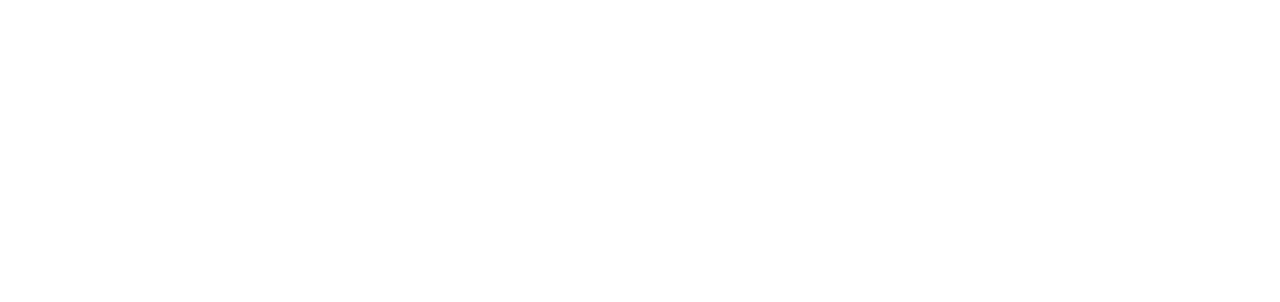
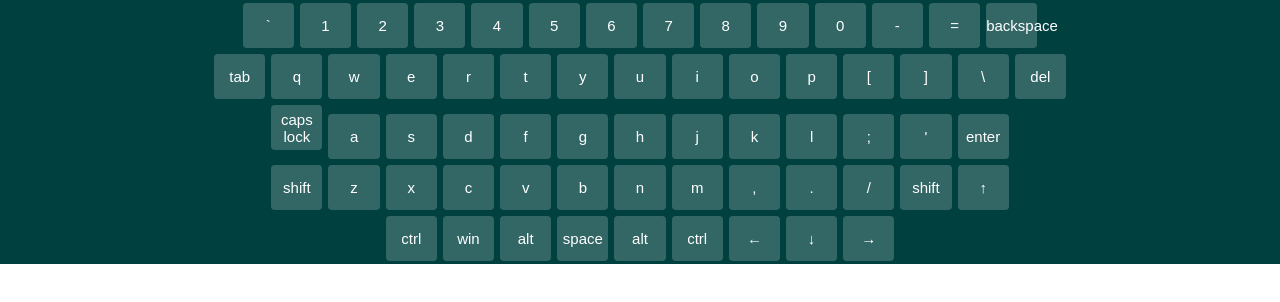
Before and after one commit to alpolesh/virtual-keyboard, a website: page index.html in a window 1280 px wide. Drawn offline with Linux system fonts and the light colour scheme.

Commit message:
feat: create buttons

```diff
--- a/index.html
+++ b/index.html
@@ -3,9 +3,19 @@
 <head>
     <meta charset="UTF-8">
     <meta name="viewport" content="width=device-width, initial-scale=1.0">
+    <link rel="stylesheet" href="./style.css">
     <title>Keyboard</title>
 </head>
 <body>
-
+  <!--
+    <div class="keyboard">
+        <div class="keyboard__keys">
+            <button type="button" class="keyboard__key">a</button>
+            <button type="button" class="keyboard__key keyboard__key_wide">a</button>
+            <button type="button" class="keyboard__key keyboard__key_extra-wide">a</button>
+        </div>
+    </div>
+  -->
+    <script src="./script.js"></script>
 </body>
 </html>
--- /dev/null
+++ b/script.js
@@ -0,0 +1,63 @@
+const Keyboard = {
+  elements: {
+    main: null,
+    keysContainer: null,
+    keys: [],
+  },
+
+  properties: {
+    value: '',
+    capsLock: false,
+  },
+
+  init() {
+    // Create master elements
+    this.elements.main = document.createElement('div');
+    this.elements.main.classList.add('keyboard');
+
+    this.elements.keysContainer = document.createElement('div');
+    this.elements.keysContainer.classList.add('keyboard__keys');
+
+    // Add to DOM
+    document.body.prepend(this.elements.main);
+    document.querySelector('.keyboard').append(this.elements.keysContainer);
+    document.querySelector('.keyboard__keys').append(this.createKeys());
+  },
+
+  createKeys() {
+    const fragmentKeys = document.createDocumentFragment();
+    const keyboardKeys = ['`', '1', '2', '3', '4', '5', '6', '7', '8', '9', '0', '-', '=', 'Backspace',
+      'Tab', 'q', 'w', 'e', 'r', 't', 'y', 'u', 'i', 'o', 'p', '[', ']', '\\', 'Del',
+      'Caps Lock', 'a', 's', 'd', 'f', 'g', 'h', 'j', 'k', 'l', ';', '\'', 'Enter',
+      'Shift', 'z', 'x', 'c', 'v', 'b', 'n', 'm', ',', '.', '/', 'Shift', '↑',
+      'Ctrl', 'Win', 'Alt', 'Space', 'Alt', 'Ctrl', '←', '↓', '→'];
+
+    keyboardKeys.forEach((key) => {
+      const breaks = ['Backspace', 'Del', 'Enter', '↑', '→'].indexOf(key) !== -1;
+      const keyElement = document.createElement('button');
+
+      // Add attributes and classes
+      keyElement.setAttribute('type', 'button');
+      keyElement.classList.add('keyboard__key');
+
+      // Add symbol
+      keyElement.textContent = key.toLowerCase();
+
+      // Add button to fragment
+      fragmentKeys.append(keyElement);
+      if (breaks) {
+        fragmentKeys.append(document.createElement('br'));
+      }
+    });
+    return fragmentKeys;
+  },
+
+  toggleCapslock() {
+
+  },
+
+};
+
+window.addEventListener('DOMContentLoaded', () => {
+  Keyboard.init();
+});
--- /dev/null
+++ b/style.css
@@ -0,0 +1,41 @@
+* {margin-block-start: 0;
+    margin-block-end: 0;
+    margin-inline-start: 0;
+    margin-inline-end: 0;
+    margin: 0;
+    padding: 0;}
+
+.body {
+  max-width: 1020px;
+}
+
+.keyboard{
+  width: 100%;
+  background-color: #004140;
+}
+
+.keyboard__keys {
+  text-align: center;
+}
+
+.keyboard__key {
+  height: 45px;
+  width: 4%;
+  max-width: 90px;
+  margin: 3px;
+  border-radius: 4px;
+  border: none;
+  background-color: rgba(255, 255, 255, 0.2);
+  color: white;
+  font-size: 15px;
+  cursor: pointer;
+}
+
+.keyboard__key_wide {
+  width: 8%;
+}
+
+.keyboard__key_extra-wide {
+  width: 24%;
+  max-width: 500px;
+}
```
Also changed, not shown: package.json (added, +26 -0 lines), .eslintrc.js (added), 3 other files.
